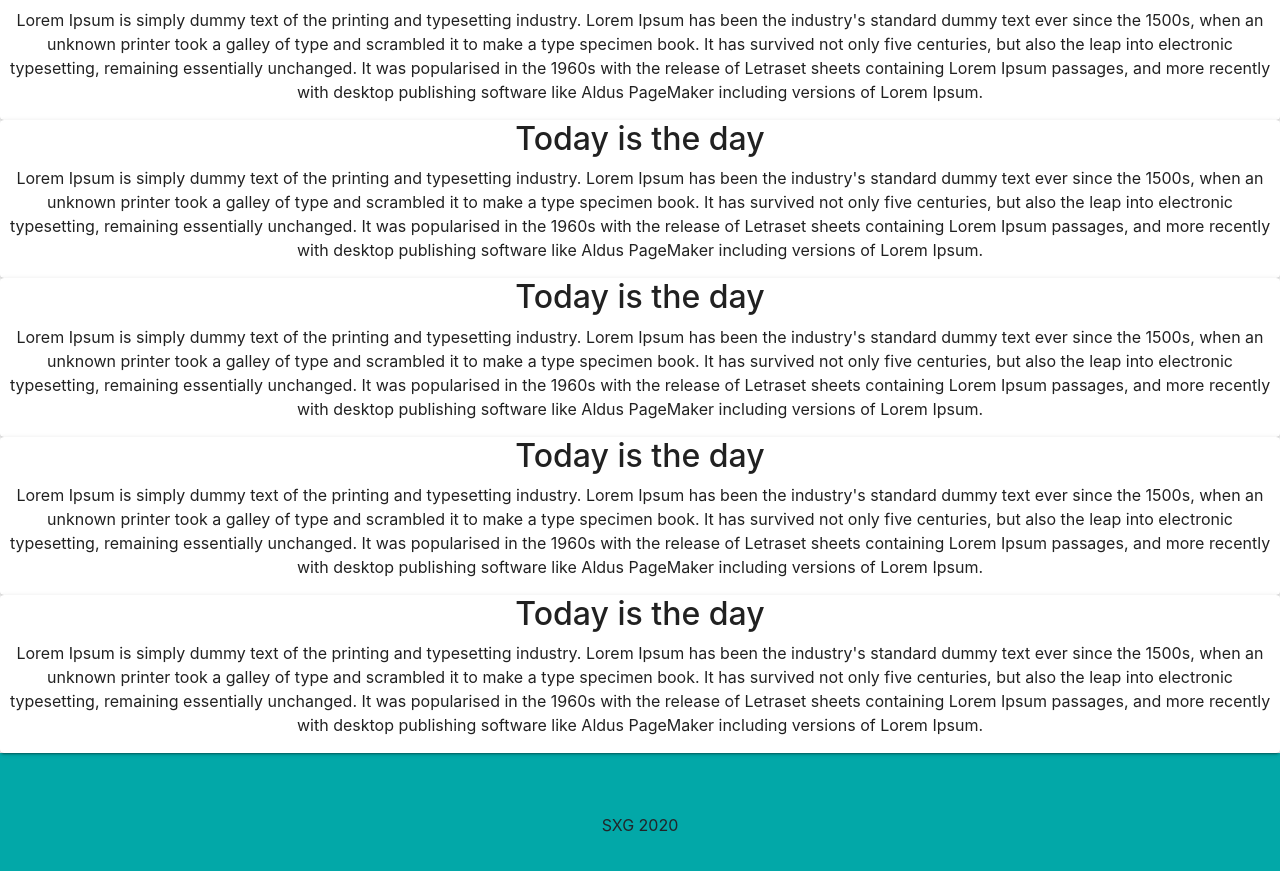
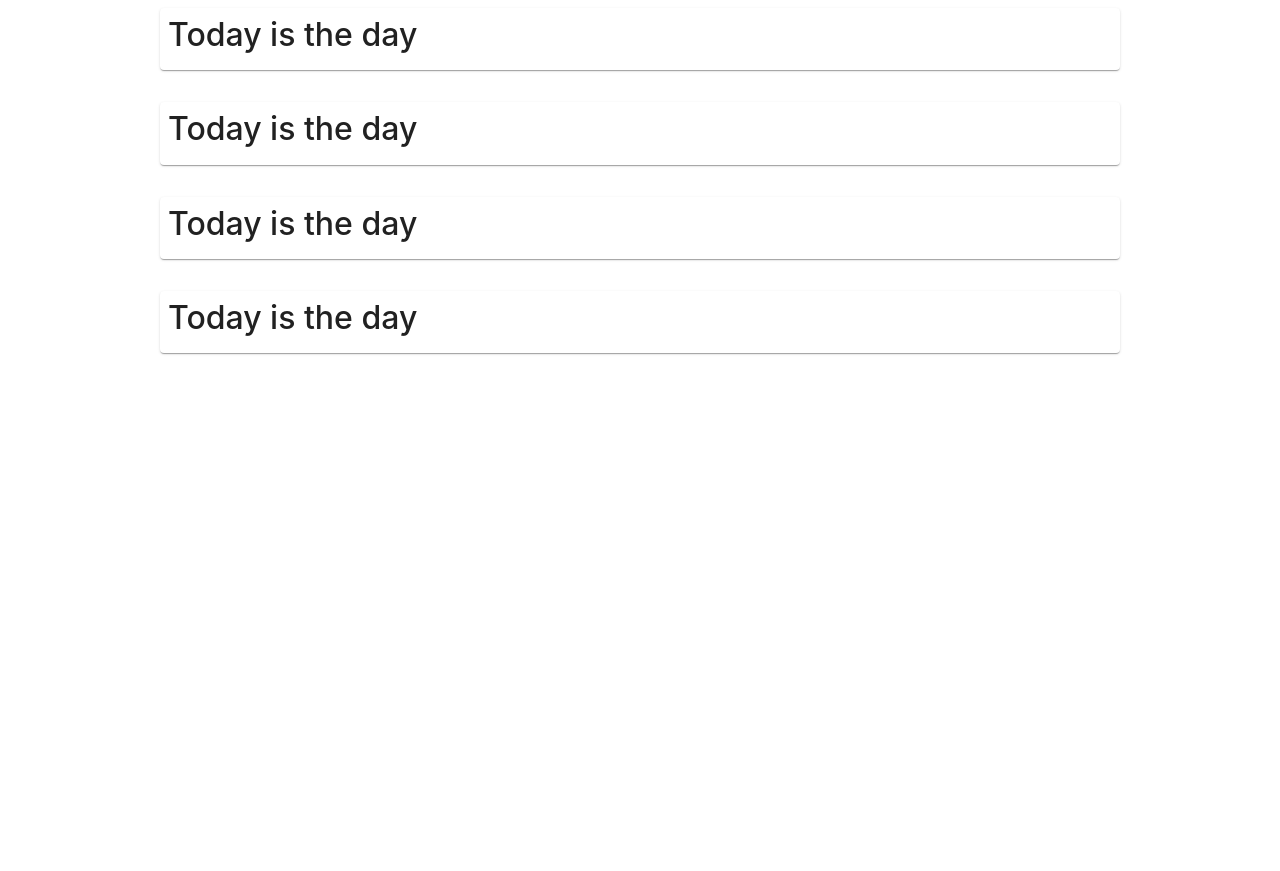
Before and after one commit to samreality4/newblog, a React (Create React App) app in the folder frontend/: page / in a window 1280 px wide. Shown: the part 261-1132 px from the top of the page. After the commit the page ends 800 px from the top, so only its background shows below. Built offline with nearby package versions, Linux system fonts and the light colour scheme.

Commit message:
update UI

```diff
--- a/frontend/src/components/App.jsx
+++ b/frontend/src/components/App.jsx
@@ -1,13 +1,11 @@
 import React from 'react';
 import NavBar from "./NavBar";
-import Footer from "./Footer";
 import Posts from "./Posts";
 
 function App() {
   return (<React.Fragment>
     <NavBar/>
     <Posts/>
-    <Footer/>
     </React.Fragment>
   );
 }
--- a/frontend/src/components/Footer.jsx
+++ /dev/null
@@ -1,16 +0,0 @@
-import React from "react";
-
-function Footer() {
-  return (
-    <div
-      className="row m-0 p-0 justify-content-center align-items-center"
-      style={{ backgroundColor: "#02a8a8", height: "10rem" }}
-    >
-
-        <p>SXG 2020</p>
-      </div>
-
-  );
-}
-
-export default Footer;
--- a/frontend/src/components/Post.jsx
+++ b/frontend/src/components/Post.jsx
@@ -1,11 +1,35 @@
-import React from "react";
+import React, { useRef, useState } from "react";
 import { Paper, Collapse } from "@material-ui/core";
 
 function Post(props) {
+  const [elevation, setElevation] = useState();
+  const [clickState, setClickState] = useState(false);
+
+  function onMouseEnter() {
+    setElevation(10);
+  }
+
+  function onMouseLeave() {
+    setElevation(2);
+  }
+
+  function onClick() {
+    setClickState(!clickState);
+  }
+
   return (
-    <Paper elevation={2}>
+    <Paper
+      onClick={onClick}
+      className="m-3 p-2 text-left"
+      elevation={elevation}
+      style={{ width: "75%" }}
+      onMouseEnter={onMouseEnter}
+      onMouseLeave={onMouseLeave}
+    >
       <h2>{props.title}</h2>
-      <p>{props.text}</p>
+      <Collapse in={clickState}>
+        <p>{props.text}</p>
+      </Collapse>
     </Paper>
   );
 }
```
Also changed, not shown: frontend/public/styles.css (added), frontend/src/components/Header.jsx (deleted), 1 other file (tests, documents, lock files or other folders).
